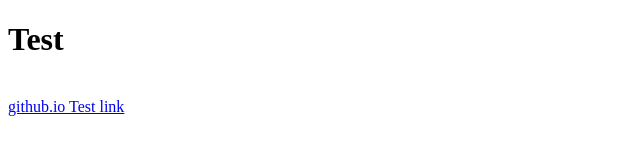
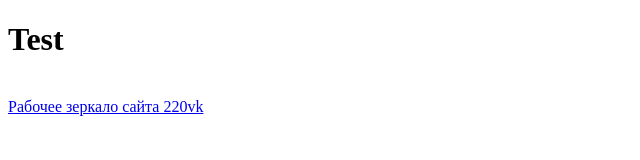
Before and after one commit to 220vk/220vk.github.io, a plain HTML site: page index.html in a window 1280 px wide. Shown: the whole page, without its empty margins (0-640 px from the left). Drawn offline with Linux system fonts and the light colour scheme.

Commit message:
Update index.html

```diff
--- a/index.html
+++ b/index.html
@@ -7,6 +7,6 @@
 <body>
     <h1>Test</h1>
     <br>
-    <a href="#">github.io Test link</a>
+    <a href="https://220vk.ru">Рабочее зеркало сайта 220vk</a>
 </body>
 </html>
```
